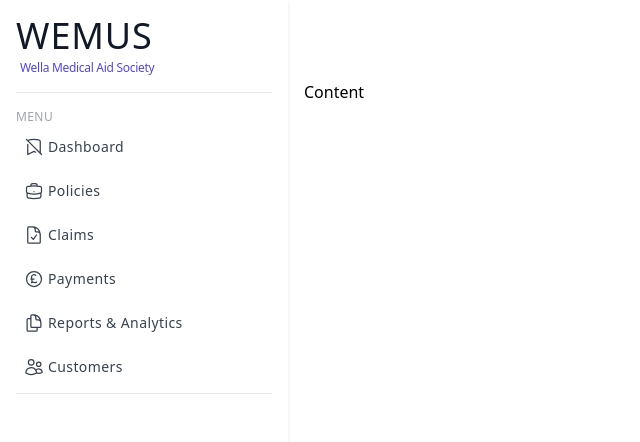
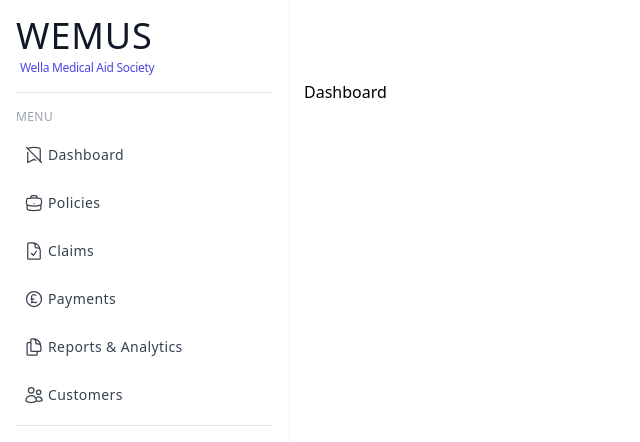
Before and after one commit to joykamlomo/his-app, a Next.js app: page / in a window 1280 px wide. Shown: the top 442 px of the page, without its empty margins (0-640 px from the left). Built offline with nearby package versions, Linux system fonts and the light colour scheme.

Commit message:
added nav links

```diff
--- a/src/components/common/Sidebar.jsx
+++ b/src/components/common/Sidebar.jsx
@@ -10,33 +10,33 @@ const Sidebar = () => {
         <hr className='mt-4'/>
       <div className='mt-4'>
       <h6 className="text-gray-400 text-xs uppercase">menu</h6>
-      <ul className='mt-1 text-gray-700 text-sm tracking-relaxed border-b'>
-        <li className='py-2 px-2 mb-2 flex items-center rounded w-full hover:bg-gray-900 hover:text-white'>
+      <div className='py-3 space-y-3 text-gray-700 text-sm tracking-relaxed border-b'>
+        <Link href={'/'} className='py-2 px-2 flex items-center rounded w-full hover:bg-gray-900 hover:text-white'>
           <BookmarkSlashIcon className='w-5 mr-1'/>
-          <Link href={''}>Dashboard</Link>
-        </li>
-        <li className='py-2 px-2 mb-2 flex items-center rounded w-full hover:bg-gray-900 hover:text-white'>
+          <p>Dashboard</p>
+        </Link>
+        <Link href={'/policy-management/'} className='py-2 px-2 flex items-center rounded w-full hover:bg-gray-900 hover:text-white'>
           <BriefcaseIcon className='w-5 mr-1'/>
-          <Link href={''}>Policies</Link>
-        </li>
-        <li className='py-2 px-2 mb-2 flex items-center rounded w-full hover:bg-gray-900 hover:text-white'>
+          <p>Policies</p>
+        </Link>
+        <Link href={'/claims-management/'} className='py-2 px-2 flex items-center rounded w-full hover:bg-gray-900 hover:text-white'>
           <DocumentCheckIcon className='w-5 mr-1'/>
-          <Link href={''}>Claims</Link>
-        </li>
-        <li className='py-2 px-2 mb-2 flex items-center rounded w-full hover:bg-gray-900 hover:text-white'>
+          <p>Claims</p>
+        </Link>
+        <Link href={'/payments-management/'} className='py-2 px-2 flex items-center rounded w-full hover:bg-gray-900 hover:text-white'>
           <CurrencyPoundIcon className='w-5 mr-1'/>
-          <Link href={''}>Payments</Link>
-        </li>
-        <li className='py-2 px-2 mb-2 flex items-center rounded w-full hover:bg-gray-900 hover:text-white'>
+          <p>Payments</p>
+        </Link>
+        <Link href={'/reportsAndAnalytics/'} className='py-2 px-2 flex items-center rounded w-full hover:bg-gray-900 hover:text-white'>
           <DocumentDuplicateIcon className='w-5 mr-1'/>
-          <Link href={''}>Reports & Analytics</Link>
-        </li>
-        <li className='py-2 px-2 mb-2 flex items-center rounded w-full hover:bg-gray-900 hover:text-white'>
+          <p>Reports & Analytics</p>
+        </Link>
+        <Link href={'/customer-management/'} className='py-2 px-2 flex items-center rounded w-full hover:bg-gray-900 hover:text-white'>
           <UsersIcon className='w-5 mr-1'/>
-          <Link href={''}>Customers</Link>
-        </li>
+          <p>Customers</p>
+        </Link>
 
-      </ul>
+      </div>
       </div>
     </aside>
   );
--- a/src/pages/index.js
+++ b/src/pages/index.js
@@ -8,8 +8,8 @@ export default function Home({ title }) {
   // const title = dashboard;
   return (
     <>
-      <Layout>
-      <h1>Content</h1>
+     <Layout>
+        <h1>Dashboard</h1>
     </Layout>
     </>
   )
```
